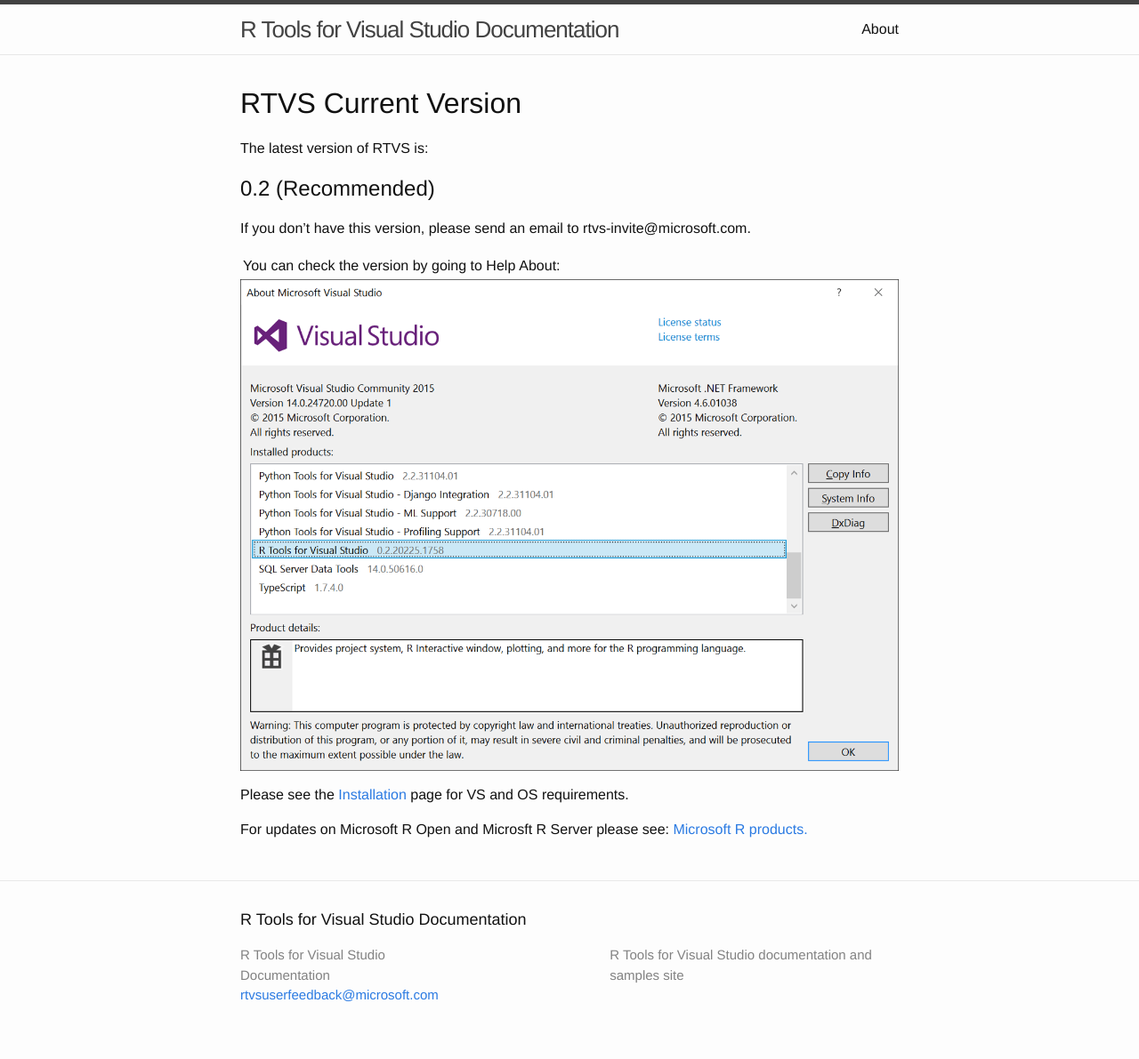
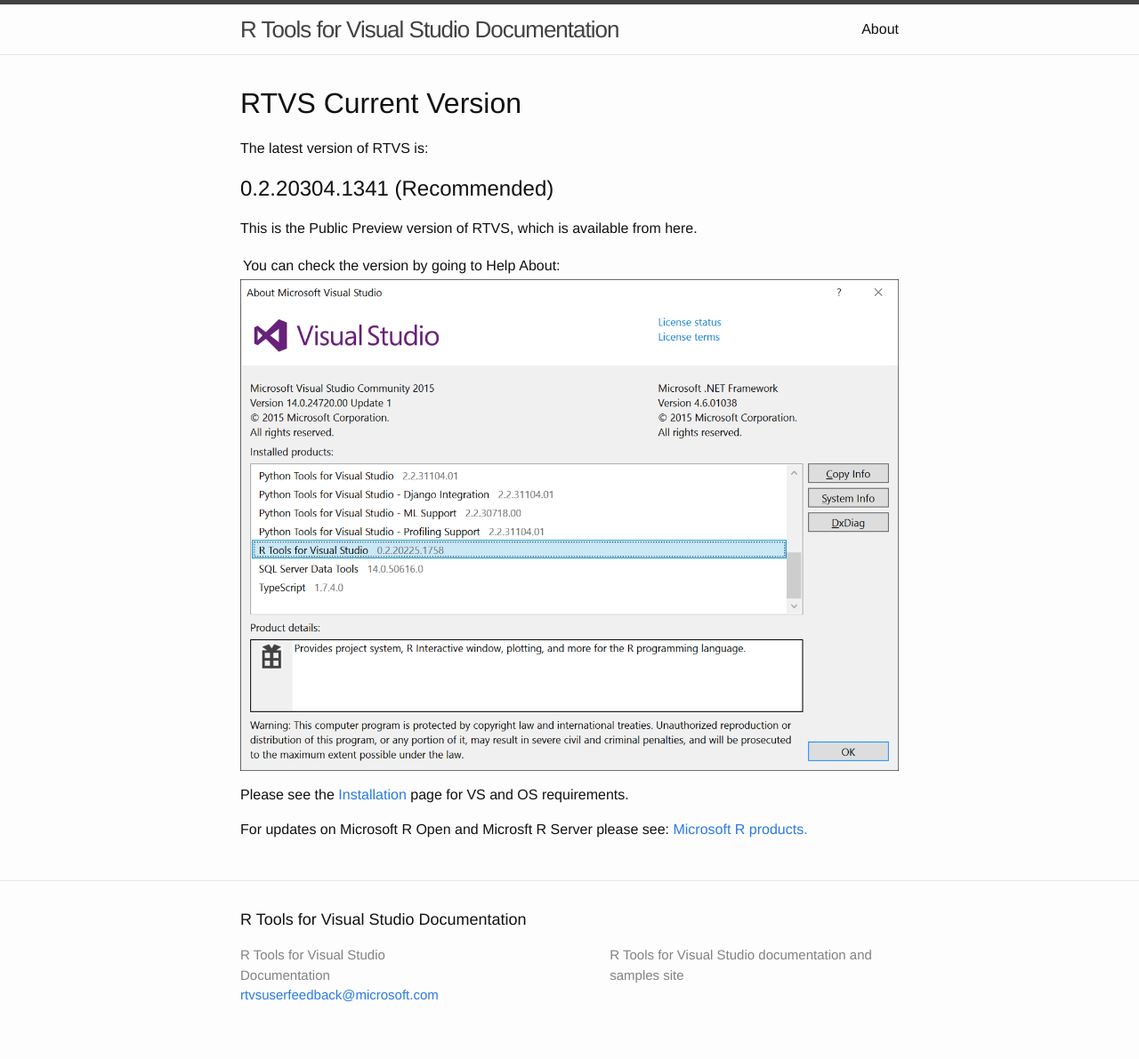
Before and after one commit to microsoft/RTVS-docs, a Jekyll site: the page built from checkforupdate.md, in a window 1280 px wide. Shown: the whole page at 89% size. Built offline with Jekyll 4.4.1, drawn with Linux system fonts in a browser that asks for light colours.

Commit message:
Updating docs with links for public preview placeholders

```diff
--- a/checkforupdate.md
+++ b/checkforupdate.md
@@ -6,16 +6,16 @@
 
 The latest version of RTVS is:
 
-## 0.2  (Recommended)
+## 0.2.20304.1341  (Recommended)
 
-If you don't have this version, please send an email to rtvs-invite@microsoft.com.
-
+This is the Public Preview version of RTVS, which is available from here.
 
 You can check the version by going to Help | About:
 
-
 ![RTVS Version](./media/rtvs-version.png)
 
-Please see the [Installation](./installation.html) page for VS and OS requirements.
+Please see the [Installation](./installation.html) page for VS and OS
+requirements.
 
-For updates on Microsoft R Open and Microsft R Server please see: [Microsoft R products.](http://aka.ms/rtvs-msft-r )
+For updates on Microsoft R Open and Microsft R Server please see: [Microsoft R
+products.](http://aka.ms/rtvs-msft-r )
```
Also changed, not shown: installation.md (+1 -2 lines).
